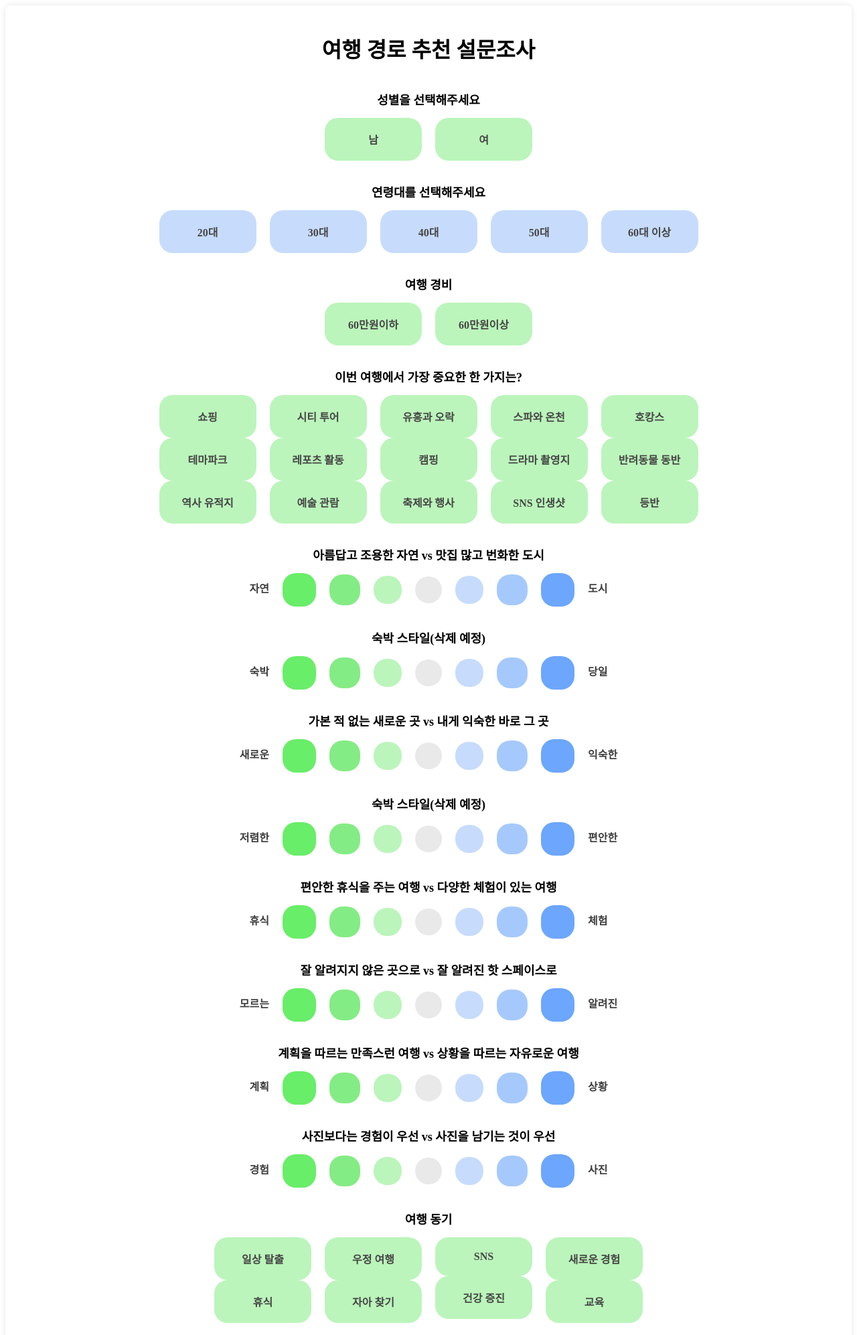
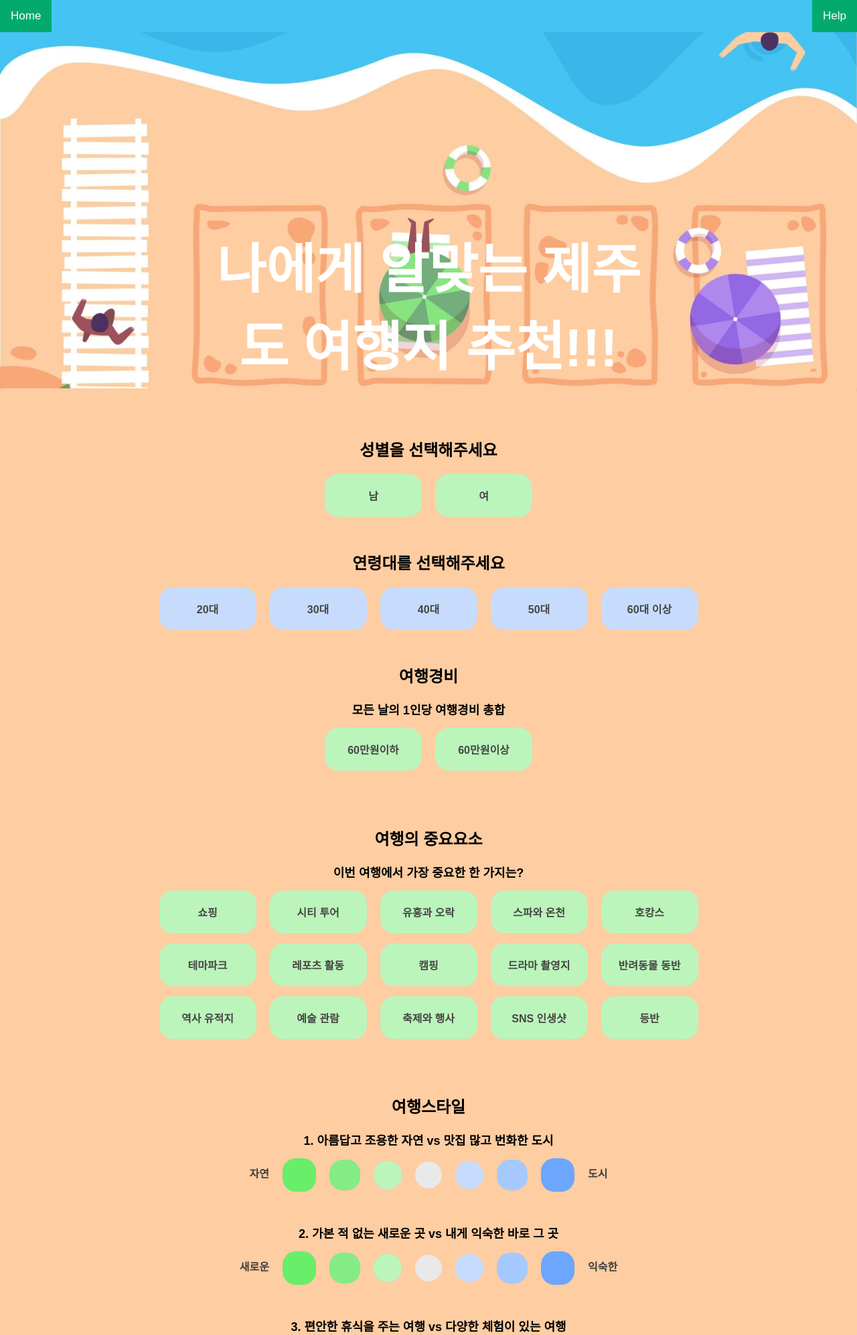
Before and after one commit to zhihaoLim/tripRecommender, a Django app: page /survey/ in a window 1280 px wide. Shown: the top 1994 px of the page at 67% size. Run offline with Django 5.2, Linux system fonts and the light colour scheme.

Commit message:
01_25_01

```diff
--- a/django/TripRecommender/TripRecommender/templates/TripRecommender/survey.html
+++ b/django/TripRecommender/TripRecommender/templates/TripRecommender/survey.html
@@ -3,12 +3,11 @@
 <html>
 <head>
     <link rel="stylesheet" href="{% static 'css/survey.css' %}">
-    <style>
     <title>여행 경로 추천 설문조사</title>
     <style>
         body {
             font-family: 'Arial', sans-serif;
-            background-color: white;
+            background-color: #fecda2;
             margin: 0;
             padding: 0;
         }
@@ -34,31 +33,60 @@
 
 
         input[type="submit"] {
-            width: 30%;
-            padding: 10px;
+            width: 20%;
+            padding: 15px 30px;
             margin: 0 auto;
-            background-color: rebeccapurple;
+            background-color: #44c4f3;
             color: white;
             cursor: pointer;
+            border-radius: 5px;
+            border: none;
+            font-size: 20px;
+            font-weight: bold;
         }
 
-        .question-container {
+
+        <!--백헌하-->
+        .question-container[style="display: none;"] {
+            display: none !important;
             text-align: center;
         }
+
+        #header-image {
+            width: 100%; /* Make the image span the full width of the container */
+        }
+
+        h1 {
+            position: absolute; /* Set heading to absolute position */
+            top: 50%; /* Place the heading at the vertical center of the container */
+            left: 50%; /* Place the heading at the horizontal center of the container */
+            transform: translate(-50%, -50%); /* Center the heading precisely */
+            text-align: center;
+            color: white;
+            font-size: 80px;
+            font-weight: bold;
+            z-index: 1; /* Ensure heading is above the image */
+        }
+
 
     </style>
 </head>
 <body>
+    <div class="topnav">
+        <a class="active" href="{% url 'triprecommender:survey'%}">Home</a>
+        <a href="#about" class="split">Help</a>
+    </div>
+<img id="header-image" src="{% static 'head_image_1.jpg' %}" alt="Header Image">
+        <h1>나에게 알맞는 제주도 여행지 추천!!!</h1>
 
-<div class="container">
-
-<h1 style='text-align:center;'>여행 경로 추천 설문조사</h1>
+<div class="container" style="background-color:#fecda2;">
 
 <form method="post" action="{% url 'triprecommender:survey' %}">
     {% csrf_token %}
 
+    <br>
     <div class="question-container">
-        <p class="question">성별을 선택해주세요</p>
+        <h2 class='question_head'>성별을 선택해주세요</h2>
         <div class="response-options">
             <label class="option">
                 <input type="radio" name="gender" value="남">
@@ -71,7 +99,7 @@
     </div>
 
     <div class="question-container">
-        <p class="question">연령대를 선택해주세요</p>
+        <h2 class='question_head'>연령대를 선택해주세요</h2>
         <div class="response-options">
             <label class="option">
                 <input type="radio" name="age" value="1">
@@ -97,7 +125,8 @@
     </div>
 
     <div class="question-container">
-        <p class="question">여행 경비</p>
+        <h2 class='question_head'>여행경비</h2>
+        <p class="question"> 모든 날의 1인당 여행경비 총합</p>
         <div class="response-options">
             <label class="option">
                 <input type="radio" name="payment" value="0">
@@ -108,8 +137,9 @@
                 <span class="button button-8">60만원이상</span>
         </div>
     </div>
-
+    <br>
     <div class="question-container">
+        <h2 class = 'question_head'>여행의 중요요소</h2>
         <p class="question">이번 여행에서 가장 중요한 한 가지는?</p>
         <div class="response-options">
             <div class="option-row">
@@ -184,9 +214,10 @@
             </div>
         </div>
     </div>
-
+    <br>
     <div class="question-container">
-        <p class="question">아름답고 조용한 자연 vs 맛집 많고 번화한 도시</p>
+        <h2 class = 'question_head'>여행스타일</h2>
+        <p class="question">1. 아름답고 조용한 자연 vs 맛집 많고 번화한 도시</p>
         <div class="response-options">
             <label class="edge-label">자연</label>
             <label class="option">
@@ -221,7 +252,8 @@
         </div>
     </div>
 
-    <div class="question-container">
+    <!--백헌하-->
+    <div class="question-container" style="display: none;">
         <p class="question">숙박 스타일(삭제 예정)</p>
         <div class="response-options">
             <label class="edge-label">숙박</label>
@@ -230,7 +262,7 @@
                 <span class="button button-1"></span>
             </label>
             <label class="option">
-                <input type="radio" name="travel_style_2" value="2">
+                <input type="radio" name="travel_style_2" value="2" checked>
                 <span class="button button-2"></span>
             </label>
             <label class="option">
@@ -258,7 +290,7 @@
     </div>
 
     <div class="question-container">
-        <p class="question">가본 적 없는 새로운 곳 vs 내게 익숙한 바로 그 곳</p>
+        <p class="question">2. 가본 적 없는 새로운 곳 vs 내게 익숙한 바로 그 곳</p>
         <div class="response-options">
             <label class="edge-label">새로운</label>
             <label class="option">
@@ -293,7 +325,8 @@
         </div>
     </div>
 
-    <div class="question-container">
+    <!--백헌하-->
+    <div class="question-container" style="display: none;">
         <p class="question">숙박 스타일(삭제 예정)</p>
         <div class="response-options">
             <label class="edge-label">저렴한</label>
@@ -306,7 +339,7 @@
                 <span class="button button-2"></span>
             </label>
             <label class="option">
-                <input type="radio" name="travel_style_4" value="3">
+                <input type="radio" name="travel_style_4" value="3" checked>
                 <span class="button button-3"></span>
             </label>
             <label class="option">
@@ -330,7 +363,7 @@
     </div>
 
     <div class="question-container">
-        <p class="question">편안한 휴식을 주는 여행 vs 다양한 체험이 있는 여행</p>
+        <p class="question">3. 편안한 휴식을 주는 여행 vs 다양한 체험이 있는 여행</p>
         <div class="response-options">
             <label class="edge-label">휴식</label>
             <label class="option">
@@ -366,7 +399,7 @@
     </div>
 
     <div class="question-container">
-        <p class="question">잘 알려지지 않은 곳으로 vs 잘 알려진 핫 스페이스로</p>
+        <p class="question">4. 잘 알려지지 않은 곳으로 vs 잘 알려진 핫 스페이스로</p>
         <div class="response-options">
             <label class="edge-label">모르는</label>
             <label class="option">
@@ -402,7 +435,7 @@
     </div>
 
     <div class="question-container">
-        <p class="question">계획을 따르는 만족스런 여행 vs 상황을 따르는 자유로운 여행</p>
+        <p class="question">5. 계획을 따르는 만족스런 여행 vs 상황을 따르는 자유로운 여행</p>
         <div class="response-options">
             <label class="edge-label">계획</label>
             <label class="option">
@@ -438,7 +471,7 @@
     </div>
 
     <div class="question-container">
-        <p class="question">사진보다는 경험이 우선 vs 사진을 남기는 것이 우선</p>
+        <p class="question">6. 사진보다는 경험이 우선 vs 사진을 남기는 것이 우선</p>
         <div class="response-options">
             <label class="edge-label">경험</label>
             <label class="option">
@@ -474,7 +507,7 @@
     </div>
 
     <div class="question-container">
-        <p class="question">여행 동기</p>
+        <h2 class = 'question_head'>여행 동기</h2>
         <div class="response-options">
             <div class="option-row">
                 <label class="option">
@@ -520,7 +553,8 @@
     </div>
 
     <div class="question-container">
-        <p class="question">여행 빈도</p>
+        <h2 class = 'question_head'>여행 빈도</h2>
+        <p class="question">지난 1년간 여행을 간 횟수</p>
         <div class="response-options">
             <label class="option">
                 <input type="radio" name="travel_num" value="1">
@@ -546,7 +580,7 @@
     </div>
 
     <div class="question-container">
-        <p class="question">동반자 수</p>
+        <h2 class = 'question_head'>동반자 수</h2>
         <div class="response-options">
             <label class="option">
                 <input type="radio" name="travel_companions_num" value="1">
@@ -570,9 +604,83 @@
             </label>
         </div>
     </div>
-
-    <input type="submit" value="제출">
+    <br>
+    <br>
+    <input type="submit" class="bold-button" value="여행지 및 경로 추천">
 </form>
 <script src="{% static 'js/survey.js' %}"></script>
+
+<!--백헌하-->
+<script>
+    document.querySelector("form").addEventListener("submit", function (event) {
+        // 폼 제출 시 실행되는 함수
+        console.log('working');
+
+        // 각각의 질문에 대한 선택사항들을 확인
+        var isValid = validateForm();
+
+        // 모든 항목이 선택되었는지 확인
+        if (!isValid) {
+            // 선택되지 않은 항목들의 이름을 가져옴
+            const notselected = getNotSelectedOptions();
+
+            // 경고창을 띄우고 폼 제출을 막음
+            alert("선택되지 않은 항목이 있습니다. 다음 항목을 선택해주세요: \n" + notselected.join(', '));
+            event.preventDefault();
+        }
+    });
+
+    function validateForm() {
+        const name_lst = ['gender','age','payment','travel_mission','travel_style_1',
+        'travel_style_3','travel_style_5','travel_style_6','travel_style_7','travel_style_8',
+        'travel_motive','travel_num','travel_companions_num'];
+
+        // 선택 옵션들을 담을 객체
+        const optionsMap = {};
+
+        // 각 질문에 대해 선택된 옵션들을 optionsMap에 저장
+        for (const name_ of name_lst) {
+            optionsMap[name_] = document.getElementsByName(name_);
+        }
+
+        // 모든 옵션들이 비어 있는지 확인
+        const isAnyOptionEmpty = Object.entries(optionsMap).some(([name, options]) => {
+            // 선택된 옵션이 없으면 true 반환
+            return !Array.from(options).some(option => option.checked);
+        });
+
+        if (isAnyOptionEmpty) {
+            // 선택되지 않은 옵션이 있다면 여기에 처리 로직을 추가
+            console.log("모든 질문에 대해 선택해주세요.");
+            return false;  // 폼 제출을 막음
+        }
+
+        // 선택된 옵션이 모두 있으면 폼을 제출
+        console.log("폼이 유효합니다. 제출할 수 있습니다.");
+        return true;
+    }
+
+    function getNotSelectedOptions() {
+        const notselected = [];
+
+        const name_lst = ['gender','age','payment','travel_mission','travel_style_1',
+        'travel_style_3','travel_style_5','travel_style_6','travel_style_7','travel_style_8',
+        'travel_motive','travel_num','travel_companions_num'];
+        const kor_name_lst = ['성별','나이','여행경비','여행 중요요소','여행스타일 1','여행스타일 2','여행스타일 3','여행스타일 4',
+        '여행스타일 5','여행스타일 6','여행 동기','여행빈도','동반자 수']
+        var i = 0;
+        // 선택되지 않은 옵션들을 확인
+        for (const name_ of name_lst) {
+            const options = document.getElementsByName(name_);
+            if (!Array.from(options).some(option => option.checked)) {
+                notselected.push(kor_name_lst[i]);
+            }
+        i = i+1;
+        }
+
+        return notselected;
+    }
+</script>
+
 </body>
 </html>
--- a/django/TripRecommender/static/css/survey.css
+++ b/django/TripRecommender/static/css/survey.css
@@ -18,6 +18,7 @@
     display: flex;
     align-items: center;
     margin: 0 10px;
+    margin-bottom: 15px;
 }
 
 /* General Styles for All Buttons */
@@ -60,3 +61,41 @@ input[type="radio"] {
     padding: same as button height;
     /* Additional styling as needed */
 }
+
+/* Add a black background color to the top navigation */
+.topnav {
+    background-color: #44c4f3;
+    overflow: hidden;
+    position: fixed;
+    width: 100%; /* Ensures the navigation bar spans the full width of the page */
+    top: 0; /* Keeps the navigation bar at the top of the page */
+}
+
+/* Style the links inside the navigation bar */
+.topnav a {
+    float: left;
+    color: #f2f2f2;
+    text-align: center;
+    padding: 14px 16px;
+    text-decoration: none;
+    font-size: 17px;
+}
+
+/* Change the color of links on hover */
+.topnav a:hover {
+    background-color: #fecda2;
+    color: white;
+}
+
+
+/* Add a color to the active/current link */
+.topnav a.active {
+    background-color: #04AA6D;
+    color: white;
+}
+
+.topnav a.split {
+    float: right;
+    background-color: #04AA6D;
+    color: white;
+}
```
Also changed, not shown: django/TripRecommender/TripRecommender/templates/TripRecommender/result.html (+11 -0 lines), django/TripRecommender/TripRecommender/head_image.jpg (added), django/TripRecommender/db.sqlite3, django/TripRecommender/head_image.jpg (added), django/TripRecommender/static/head_image_1.jpg (added), 2 other files.
